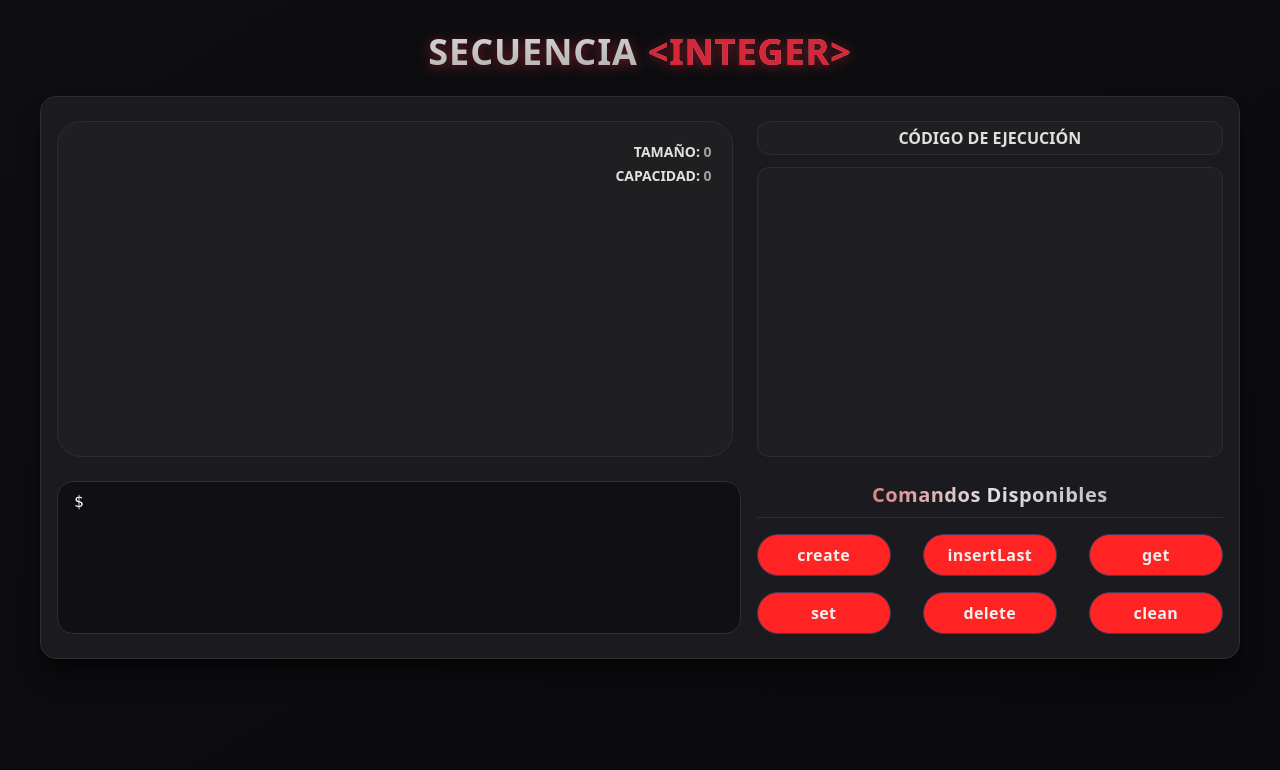
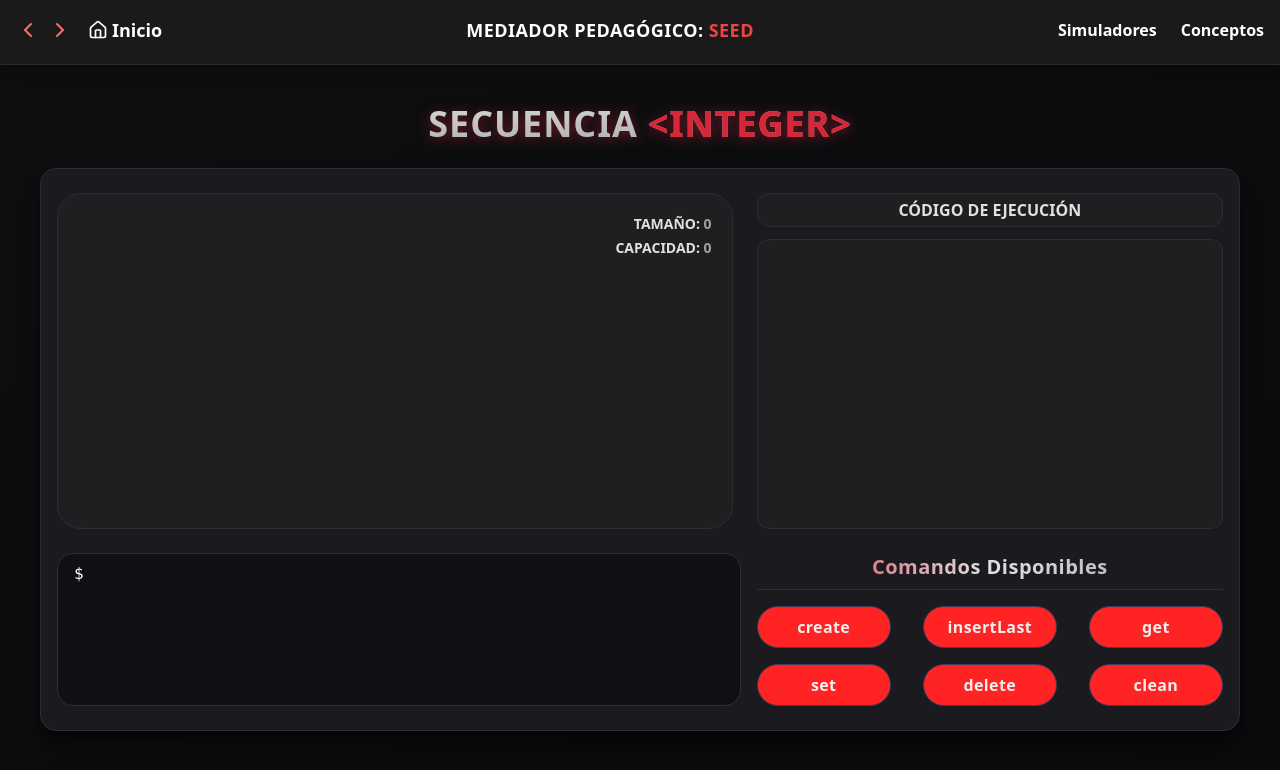
Before and after one commit to jenni-03/mediador-pedagogico, a React (Vite) app: page /simulador/1 in a window 1280 px wide. Shown: the top 770 px of the page. Built offline with nearby package versions, Linux system fonts and the light colour scheme.

Commit message:
Implementando Header

```diff
--- a/package.json
+++ b/package.json
@@ -14,6 +14,7 @@
     "better-react-mathjax": "^2.1.0",
     "d3": "^7.9.0",
     "framer-motion": "^12.4.5",
+    "lucide-react": "^0.487.0",
     "mediador-pedagogico": "file:",
     "primeicons": "^7.0.0",
     "react": "^18.3.1",
--- a/src/index.css
+++ b/src/index.css
@@ -1,3 +1,7 @@
 @tailwind base;
 @tailwind components;
 @tailwind utilities;
+
+/* html, body {
+  @apply bg-[#0A0A0D] text-[#E0E0E0] overflow-x-hidden;
+} */
--- /dev/null
+++ b/src/pages/simulator/components/molecules/Header.tsx
@@ -0,0 +1,127 @@
+import { Link } from "@tanstack/react-router";
+import { data } from "../../../../shared/constants/data-cards";
+import { useState, useRef, useEffect } from "react";
+import { ChevronLeft, ChevronRight, Home, X } from "lucide-react";
+
+export function Header() {
+  const [menuType, setMenuType] = useState<"sim" | "concepts" | null>(null);
+  const menuRef = useRef<HTMLDivElement>(null);
+
+  const simuladores = data.map((d) => ({
+    title: d.title,
+    to: d.toPracticar.replace("$estructura", String(d.id)),
+  }));
+
+  const conceptos = data.map((d) => ({
+    title: d.title,
+    to: d.toConceptos.replace("$estructura", String(d.id)),
+  }));
+
+  const closeMenu = () => setMenuType(null);
+
+  useEffect(() => {
+    const handleClickOutside = (event: MouseEvent) => {
+      if (menuRef.current && !menuRef.current.contains(event.target as Node)) {
+        closeMenu();
+      }
+    };
+    document.addEventListener("mousedown", handleClickOutside);
+    return () => document.removeEventListener("mousedown", handleClickOutside);
+  }, []);
+
+  return (
+    <header className="fixed top-0 left-0 w-full z-50 bg-[#1a1a1a] border-b border-[#2a2a2a] shadow-lg">
+      <div className="max-w-7xl mx-auto px-4 pt-4 pb-5 flex flex-col gap-3 sm:flex-row sm:items-center sm:justify-between">
+
+        {/* Fila izquierda: navegación */}
+        <div className="flex items-center gap-2 justify-center sm:justify-start">
+          <button
+            onClick={() => window.history.back()}
+            aria-label="Atrás"
+            title="Atrás"
+          >
+            <ChevronLeft className="text-red-400 hover:text-red-300" />
+          </button>
+          <button
+            onClick={() => window.history.forward()}
+            aria-label="Adelante"
+            title="Adelante"
+          >
+            <ChevronRight className="text-red-400 hover:text-red-300" />
+          </button>
+          <Link
+            to="/"
+            className="ml-2 text-white font-bold text-base sm:text-lg hover:text-red-400 flex items-center gap-1"
+          >
+            <Home className="w-5 h-5" /> Inicio
+          </Link>
+        </div>
+
+        {/* Título institucional */}
+        <div className="text-center w-full sm:w-auto">
+          <h1 className="text-white text-base sm:text-lg font-bold tracking-wide uppercase leading-tight">
+            MEDIADOR PEDAGÓGICO: <span className="text-red-500">SEED</span>
+          </h1>
+        </div>
+
+        {/* Botones de navegación */}
+        <nav className="flex items-center justify-center gap-6 sm:justify-end">
+          <button
+            onClick={() => setMenuType(menuType === "sim" ? null : "sim")}
+            className={`font-semibold transition hover:text-red-400 ${
+              menuType === "sim" ? "text-red-400" : "text-white"
+            }`}
+          >
+            Simuladores
+          </button>
+          <button
+            onClick={() =>
+              setMenuType(menuType === "concepts" ? null : "concepts")
+            }
+            className={`font-semibold transition hover:text-red-400 ${
+              menuType === "concepts" ? "text-red-400" : "text-white"
+            }`}
+          >
+            Conceptos
+          </button>
+        </nav>
+      </div>
+
+      {/* Menú desplegable */}
+      {menuType && (
+        <div
+          ref={menuRef}
+          className="absolute top-full w-full left-0 bg-[#1f1f1f] border-t border-[#2a2a2a] shadow-xl py-6 px-4 sm:px-10 z-40"
+        >
+          <div className="flex justify-between items-center mb-4">
+            <h2 className="text-white font-bold text-lg">
+              {menuType === "sim"
+                ? "Simuladores disponibles"
+                : "Conceptos disponibles"}
+            </h2>
+            <button
+              onClick={closeMenu}
+              className="text-white hover:text-red-400"
+              title="Cerrar"
+            >
+              <X />
+            </button>
+          </div>
+
+          <div className="grid grid-cols-1 sm:grid-cols-2 md:grid-cols-3 gap-3 max-h-[50vh] overflow-y-auto scrollbar-thin scrollbar-thumb-[#D72638]/60">
+            {(menuType === "sim" ? simuladores : conceptos).map((item) => (
+              <Link
+                key={item.title}
+                to={item.to}
+                onClick={closeMenu}
+                className="block px-4 py-2 bg-[#262626] rounded hover:bg-red-500 hover:text-black transition font-medium text-sm text-white border border-transparent hover:border-red-300"
+              >
+                {item.title}
+              </Link>
+            ))}
+          </div>
+        </div>
+      )}
+    </header>
+  );
+}
--- a/src/pages/simulator/components/templates/Simulator.tsx
+++ b/src/pages/simulator/components/templates/Simulator.tsx
@@ -6,6 +6,7 @@ import { useRef, useState } from "react";
 import { commandsData } from "../../../../shared/constants/commandsData";
 import { operations_pseudoCode } from "../../../../shared/constants/pseudoCode";
 import { useAnimation } from "../../../../shared/hooks/useAnimation";
+import { Header } from "../molecules/Header";
 
 export function Simulator<T extends string>({
   structureName,
@@ -72,10 +73,12 @@ export function Simulator<T extends string>({
   };
 
   return (
-    <div className="min-h-screen bg-gradient-to-br from-[#0E0E11] to-[#0A0A0D] text-[#E0E0E0] py-6 px-4 sm:px-6 xl:px-10 2xl:px-40">
-      <div className="flex flex-col gap-6 w-full">
+    <>
+      <Header />
+      <div className="min-h-screen bg-gradient-to-br from-[#0E0E11] to-[#0A0A0D] text-[#E0E0E0] pt-[160px] sm:pt-24 pb-6">
+        <div className="max-w-screen-2xl mx-auto px-4 sm:px-6 xl:px-10">
           {/* Título */}
-        <h1 className="text-2xl sm:text-4xl font-extrabold text-center uppercase tracking-wide bg-gradient-to-br from-[#E0E0E0] to-[#A0A0A0] text-transparent bg-clip-text drop-shadow-[0_2px_6px_rgba(215,38,56,0.5)] mt-2">
+          <h1 className="text-2xl sm:text-4xl font-extrabold text-center uppercase tracking-wide bg-gradient-to-br from-[#E0E0E0] to-[#A0A0A0] text-transparent bg-clip-text drop-shadow-[0_2px_6px_rgba(215,38,56,0.5)] mt-2 mb-6">
             {structureName.toUpperCase()}{" "}
             <span className="text-[#D72638]">&lt;Integer&gt;</span>
           </h1>
@@ -129,5 +132,6 @@ export function Simulator<T extends string>({
           </div>
         </div>
       </div>
+    </>
   );
 }
```
Also changed, not shown: 1 other file (tests, documents, lock files or other folders). Lines whose indentation alone changed are shown as unchanged.
